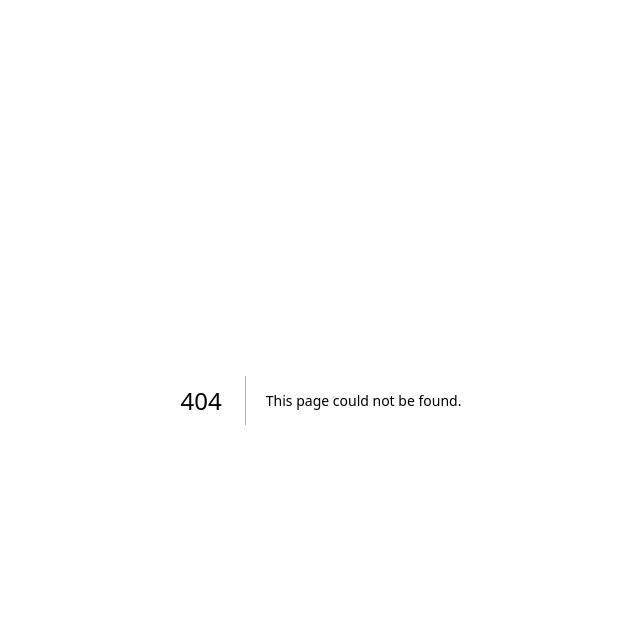
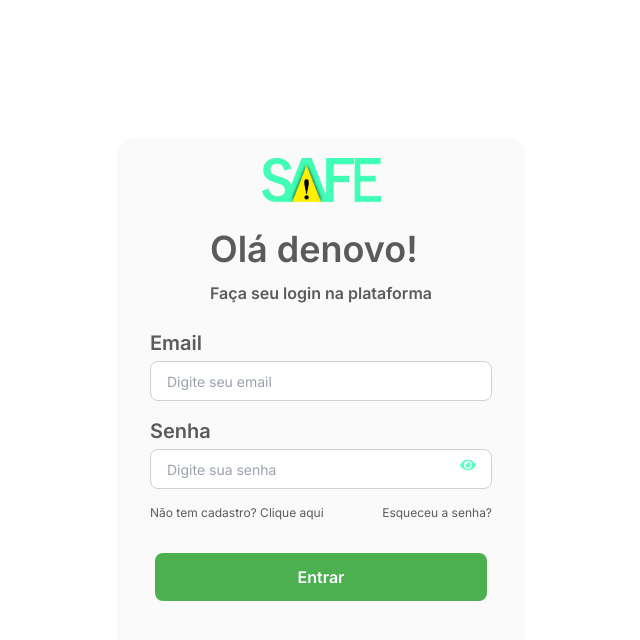
Before and after one commit to Quarteto-Codastico/SAFE-disaster-prevention, a Next.js app: page /sign-in in a window 1280 px wide. Before the commit this address had no page. Shown: the top 640 px of the page, without its empty margins (319-959 px from the left). Built offline with nearby package versions, Linux system fonts and the light colour scheme.

Commit message:
feat: add initial sign in page

```diff
--- /dev/null
+++ b/src/app/(auth)/sign-in/page.tsx
@@ -0,0 +1,76 @@
+"use client";
+import { useState } from "react";
+import { FaEye, FaEyeSlash } from "react-icons/fa";
+import logo from "../../../../public/logo_safe.png";
+import Image from "next/image";
+import Link from "next/link";
+export default function SignIn() {
+  const [showPassword, setShowPassword] = useState(false);
+
+  const togglePasswordVisibility = () => {
+    setShowPassword(!showPassword);
+  };
+
+  return (
+    <main className="bg-[#FFFFFF] h-screen w-screen flex justify-center text-[#5B5B5B] font-semibold">
+      <div className="bg-[#FAFAFA] w-[408px] h-[525px] rounded-2xl self-center flex flex-col gap-6 items-center p-5">
+        <Image src={logo} alt={"logo"} width={119} height={49} />
+        <div className="w-[222px]">
+          <h2 className="text-4xl mb-3">Olá denovo!</h2>
+          <p className="text-base">Faça seu login na plataforma</p>
+        </div>
+        <form className="w-full flex flex-col items-center gap-4 text-[#5B5B5B]">
+          <div className="w-[342px] flex flex-col gap-1">
+            <label htmlFor="email" className="text-xl">
+              Email
+            </label>
+            <input
+              id="email"
+              type="email"
+              placeholder="Digite seu email"
+              className="w-full h-10 px-4 border text-[#9F9F9F] border-[#D1D1D1] rounded-lg text-sm font-normal"
+              required
+            />
+          </div>
+          <div className="w-[342px] flex flex-col gap-1 relative">
+            <label htmlFor="password" className="text-xl">
+              Senha
+            </label>
+            <input
+              id="password"
+              type={showPassword ? "text" : "password"}
+              placeholder="Digite sua senha"
+              className="w-full h-10 px-4 pr-12 text-sm font-normal text-[#9F9F9F] border border-[#D1D1D1] rounded-lg"
+              required
+            />
+            <button
+              type="button"
+              onClick={togglePasswordVisibility}
+              className="absolute right-4 top-2/3 transform -translate-y-1/2 text-[#5dfec1] text-xl"
+              aria-label={showPassword ? "Ocultar senha" : "Mostrar senha"}
+              style={{ width: "16px", height: "16px", lineHeight: "0" }}
+            >
+              {showPassword ? (
+                <FaEyeSlash size={16} color="#5dfec1" />
+              ) : (
+                <FaEye size={16} color="#5dfec1" />
+              )}
+            </button>
+          </div>
+          <div className="w-[342px] text-xs font-normal flex justify-between">
+            <Link href="/sign-up" className=" no-underline">
+              Não tem cadastro? Clique aqui
+            </Link>
+            <p>Esqueceu a senha?</p>
+          </div>
+          <button
+            type="submit"
+            className="w-[90%] h-12 bg-[#4CAF50] text-white rounded-lg mt-4"
+          >
+            Entrar
+          </button>
+        </form>
+      </div>
+    </main>
+  );
+}
--- /dev/null
+++ b/src/app/(auth)/sign-up/page.tsx
@@ -0,0 +1,3 @@
+export default function SignUp() {
+  return <div>Cadastro</div>;
+}
```
